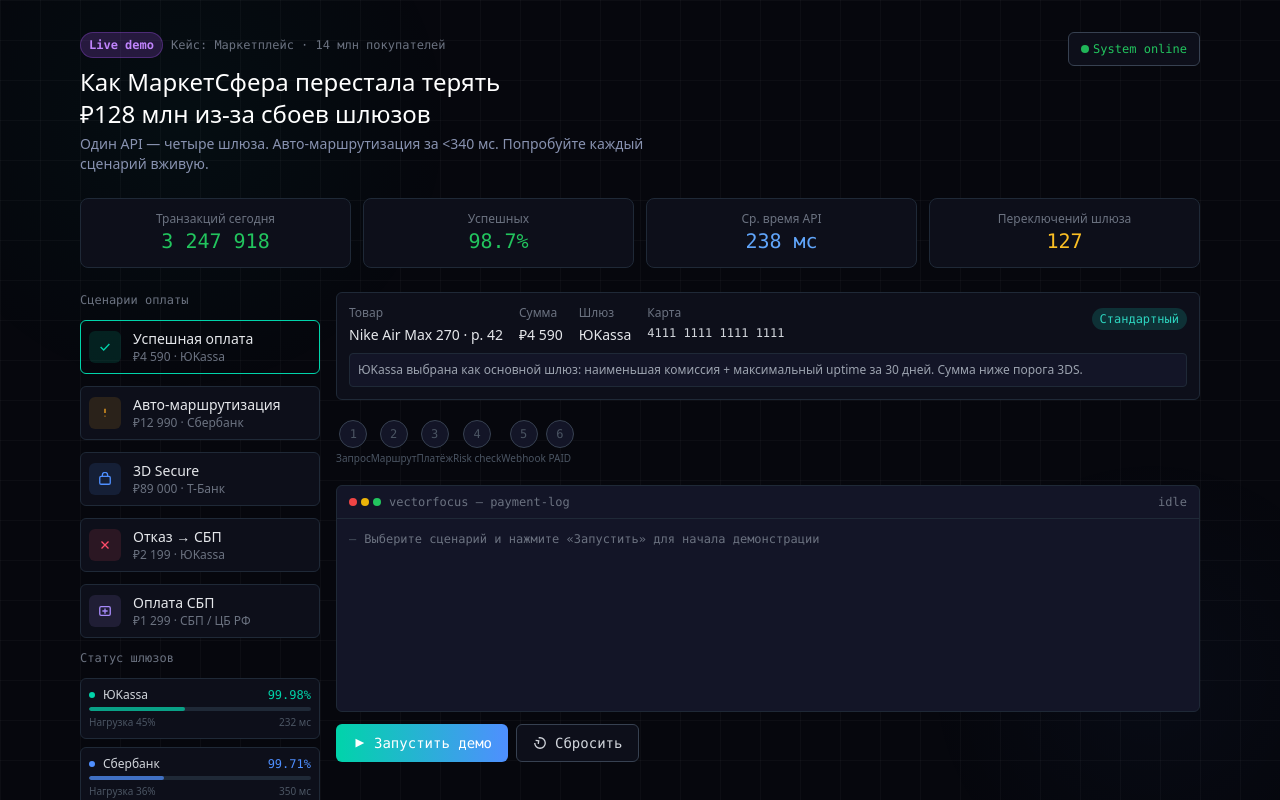
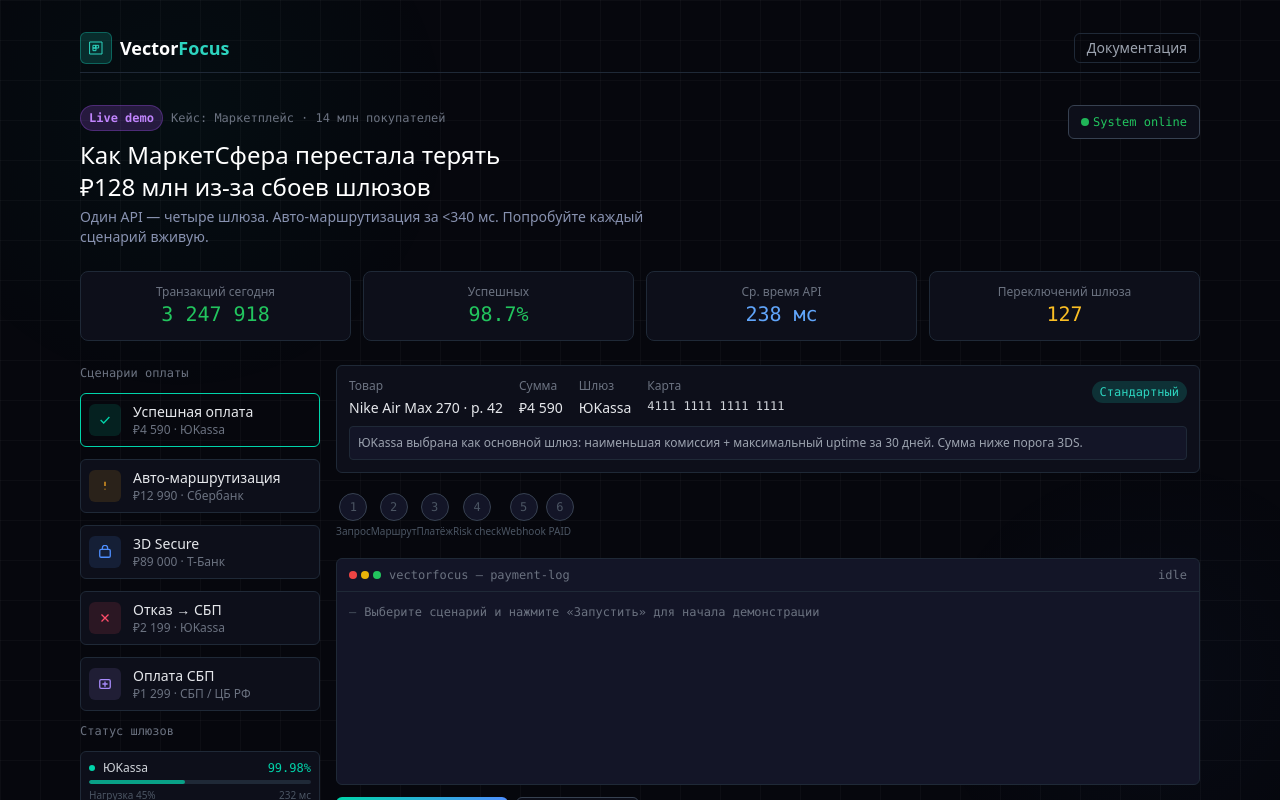
Before and after one commit to RadaVega/vector-focus, a React (Create React App) app: page /demo in a window 1280 px wide. Shown: the top 800 px of the page. Built offline with nearby package versions, Linux system fonts and the light colour scheme.

Commit message:
Add navbar with home button to DemoPage and 'На главную' button in modal

```diff
--- a/src/pages/DemoPage.tsx
+++ b/src/pages/DemoPage.tsx
@@ -294,6 +294,21 @@
         style={{ background: `radial-gradient(circle, ${T.blue}09, transparent 70%)` }} />
 
       <div className="relative z-10 max-w-6xl mx-auto px-4 py-8">
+        {/* ══════════════ NEW NAVBAR WITH HOME BUTTON ══════════════ */}
+        <div className="flex items-center justify-between mb-8 pb-2 border-b border-gray-800">
+          <Link to="/" className="flex items-center gap-2 group">
+            <div className="w-8 h-8 rounded-md bg-teal-500/20 border border-teal-500/40 flex items-center justify-center group-hover:bg-teal-500/30 transition">
+              <svg width="16" height="16" viewBox="0 0 24 24" fill="none" stroke="currentColor" strokeWidth="1.5" strokeLinecap="round" strokeLinejoin="round" className="text-teal-400">
+                <path d="M3 3h18v18H3z M8 8h4v4H8z M12 8h4v4h-4z M8 12h4v4H8z"/>
+              </svg>
+            </div>
+            <span className="text-lg font-bold text-white group-hover:text-teal-400 transition">Vector<span className="text-teal-400">Focus</span></span>
+          </Link>
+          <div className="flex gap-2">
+            <Link to="/docs" className="text-sm text-gray-400 hover:text-teal-400 transition px-3 py-1 rounded-md border border-gray-800 hover:border-teal-500/50">Документация</Link>
+          </div>
+        </div>
+
         {/* Header */}
         <div className="flex flex-wrap justify-between items-start gap-4 mb-6">
           <div>
@@ -636,7 +651,8 @@
                 <p className="text-xs text-gray-500 mt-1">Пользователь не замечает сбоя — оплата проходит на втором шлюзе без перезагрузки страницы.</p>
               </div>
             </div>
-            <div className="p-4 border-t border-gray-800 text-right">
+            <div className="p-4 border-t border-gray-800 text-right flex gap-3 justify-end">
+              <Link to="/" className="px-4 py-2 bg-gray-800 text-gray-300 rounded-md hover:bg-gray-700 transition">На главную</Link>
               <button onClick={() => setShowArchitectureModal(false)} className="px-4 py-2 bg-teal-500/20 text-teal-400 rounded-md hover:bg-teal-500/30 transition">Закрыть</button>
             </div>
           </div>
```
